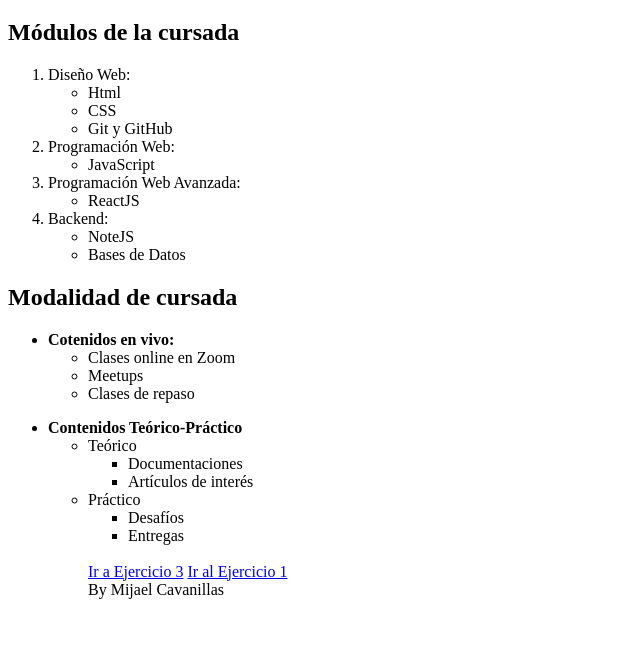
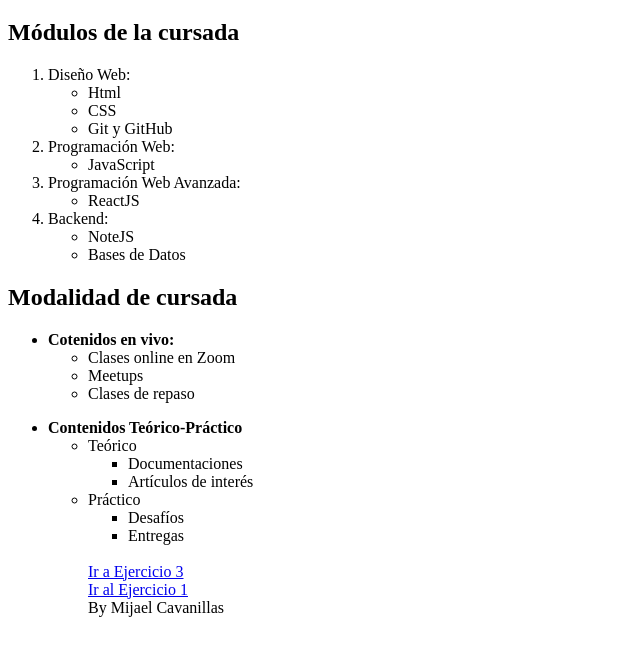
Before and after one commit to MijaBochi/E1, a plain HTML site: page ejercicio2.html in a window 1280 px wide. Shown: the part 61-716 px from the top of the page, without its empty margins (0-640 px from the left). Drawn offline with Linux system fonts and the light colour scheme.

Commit message:
agregué salto de linea

```diff
--- a/ejercicio2.html
+++ b/ejercicio2.html
@@ -58,7 +58,7 @@
                     <li>Desafíos</li>
                     <li>Entregas</li>
                 </ul> <br />
-                <a href="ejercicio3.html">Ir a Ejercicio 3</a>
+                <a href="ejercicio3.html">Ir a Ejercicio 3</a> <br />
                 <a href="index.html">Ir al Ejercicio 1</a>
                 <footer> By Mijael Cavanillas</footer>
 
```
